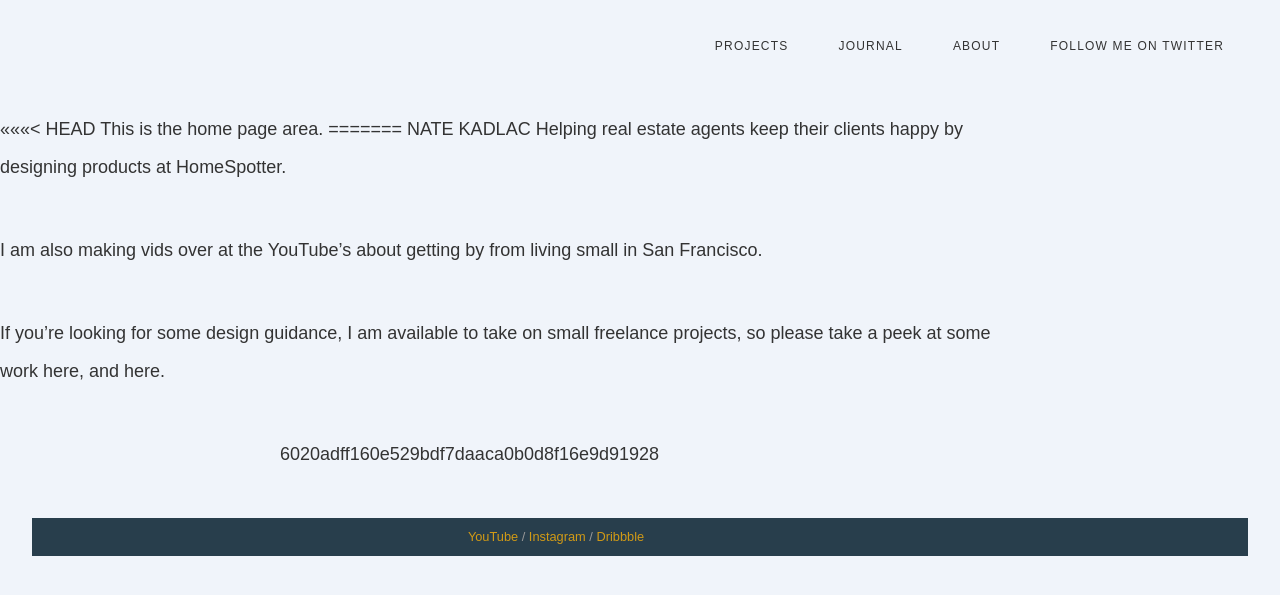
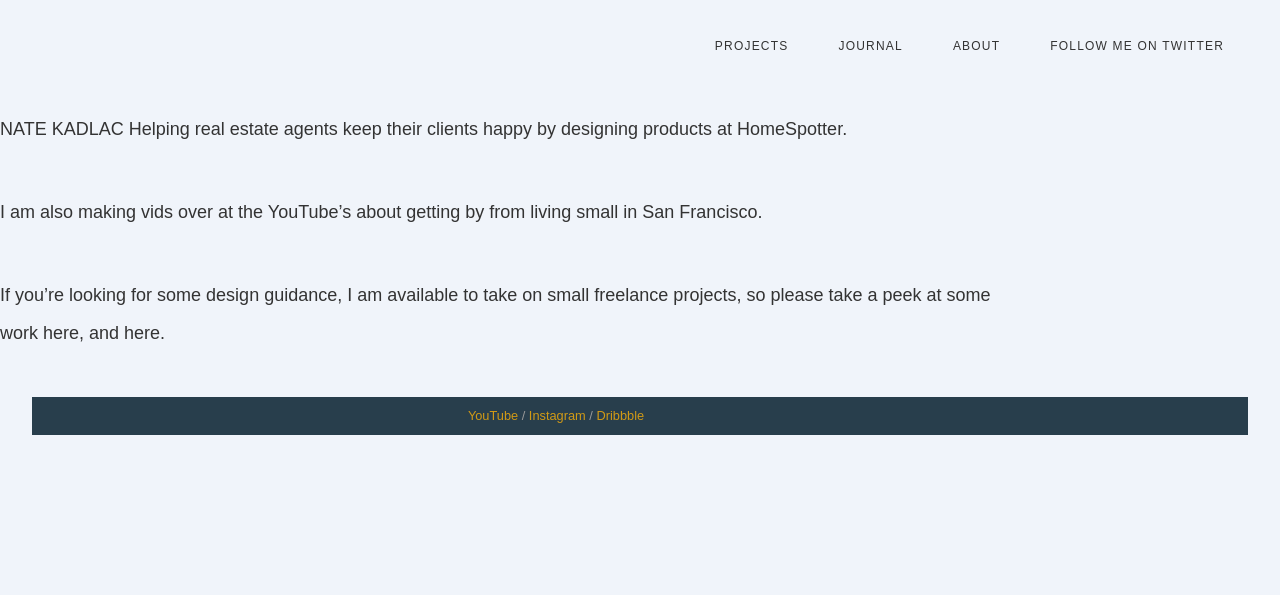
Before and after one commit to nkadlac/kadlac.com, a Jekyll site: the page built from home.markdown, in a window 1280 px wide. Shown: the top 595 px of the page. Built offline with Jekyll 4.4.1, drawn with Linux system fonts in a browser that asks for light colours.

Commit message:
updated home page

```diff
--- a/home.markdown
+++ b/home.markdown
@@ -1,16 +1,12 @@
 ---
-<!-- title: Home -->
+title: Home
 date: 2016-10-01 11:33:00 -07:00
 layout: default
 ---
 
-<<<<<<< HEAD
-This is the home page area.
-=======
 NATE KADLAC
 Helping real estate agents keep their clients happy by designing products at HomeSpotter.
 
 I am also making vids over at the YouTube's about getting by from living small in San Francisco.
 
 If you're looking for some design guidance, I am available to take on small freelance projects, so please take a peek at some work here, and here.
->>>>>>> 6020adff160e529bdf7daaca0b0d8f16e9d91928
```
Also changed, not shown: 2 other files.
